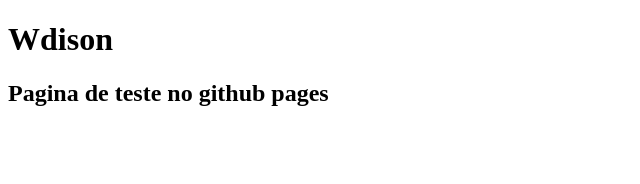
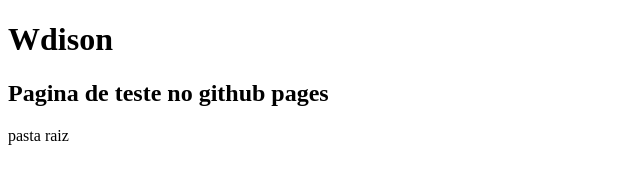
Before and after one commit to jwsouza/wdi, a plain HTML site: page index.html in a window 1280 px wide. Shown: the full height of the page, 0-640 px from the left. Drawn offline with Linux system fonts and the light colour scheme.

Commit message:
Update index.html

```diff
--- a/index.html
+++ b/index.html
@@ -6,5 +6,6 @@
 <body>
 	<h1>Wdison</h1>
 	<h2>Pagina de teste no github pages</h2>
+	<p>pasta raiz</p>
 </body>
 </html>
```
